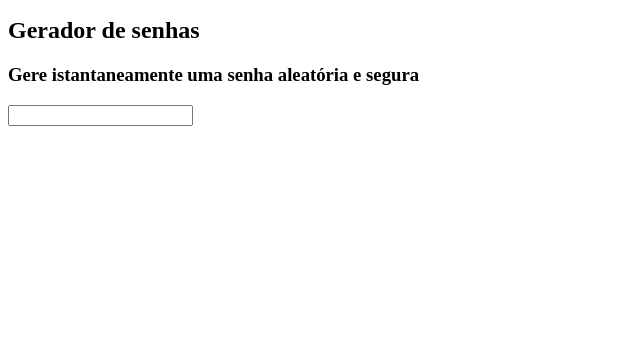
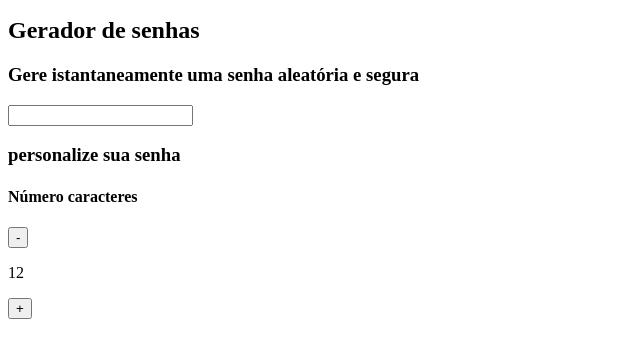
Before and after one commit to hannasto/seguran-a-digital, a plain HTML site: page index.html in a window 1280 px wide. Shown: the part 29-386 px from the top of the page, without its empty margins (0-640 px from the left). Drawn offline with Linux system fonts and the light colour scheme.

Commit message:
index.html

```diff
--- a/index.html
+++ b/index.html
@@ -20,4 +20,12 @@
              <input name="senha" type="text" id="campo-senha" readonly>
         </div>
         <div class="parametro">
-             <h3 class=""
+             <h3 class="parametro-titulo">personalize sua senha</h3>
+             <div class="parametro-coluna__senha">
+                  <div class=" parametro-senha">
+                      <h4 class="parametro-senha__titulo">Número caracteres</h4>
+                      <div class="parametro-senha-botoes">
+                          <button class="parametro-senha__botao">-</button>
+                          <p class="parametro-senha__texto">12</p>
+                          <button class="parametro-senha__botao">+</button>
+                      </div>
```
